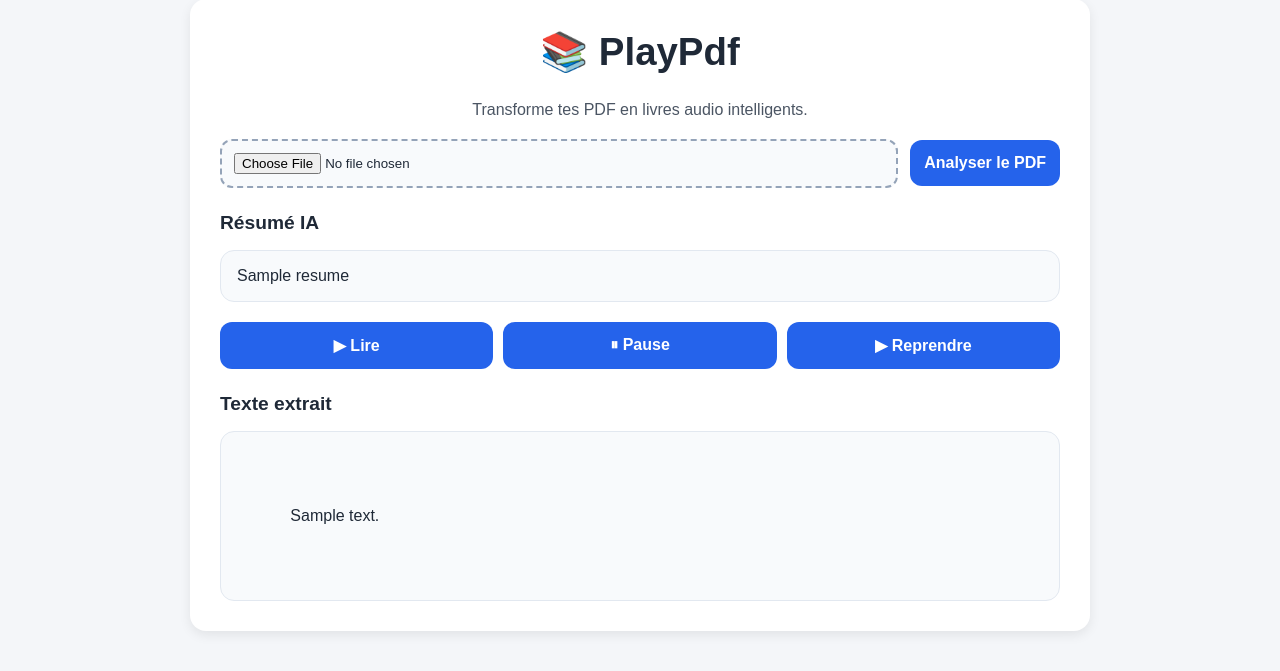
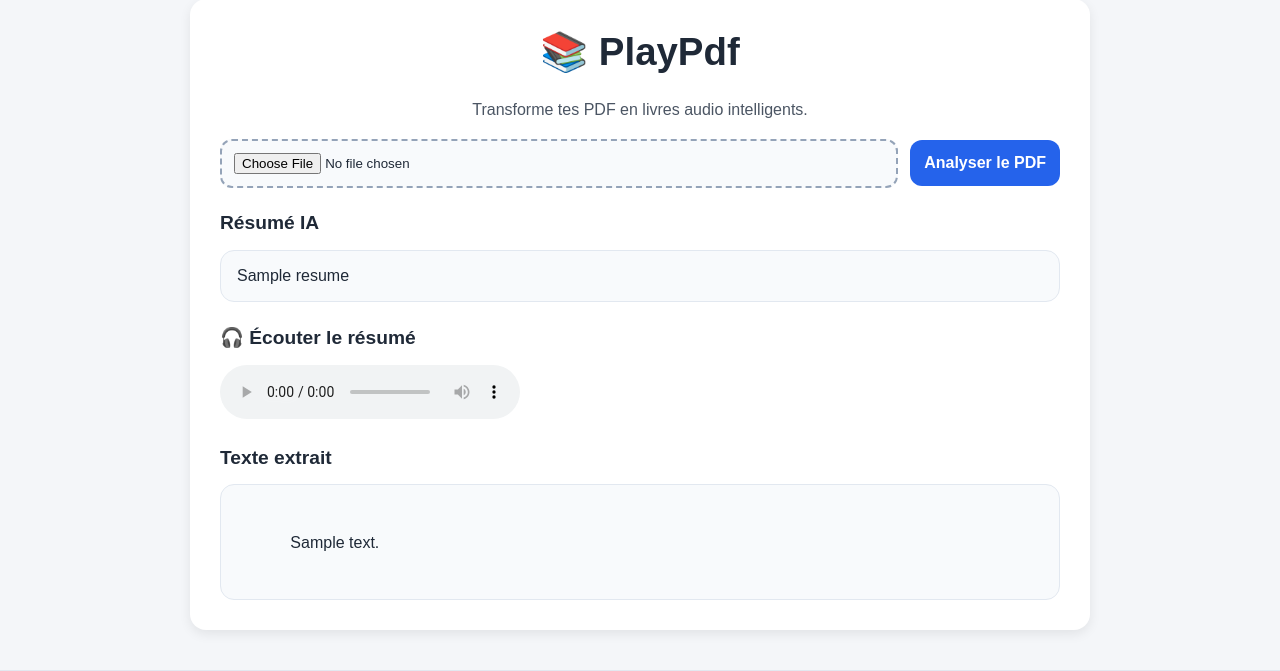
Before and after one commit to Obed236/PlayPdf, a Flask app: template templates/index.html in a window 1280 px wide. Shown: the part 41-712 px from the top of the page. Run offline with Flask 3, Linux system fonts and the light colour scheme; the template is opened without the code that fills it: most values are stand-ins (such as "Sample title", 1, 10 or a date in 2020).

Commit message:
Ajout synthese vocale gTTS

```diff
--- a/app.py
+++ b/app.py
@@ -1,15 +1,20 @@
 from flask import Flask, render_template, request
 import fitz
 import os
+from gtts import gTTS
 
 app = Flask(__name__)
 
 UPLOAD_FOLDER = "uploads"
+AUDIO_FOLDER = "static"
+
 os.makedirs(UPLOAD_FOLDER, exist_ok=True)
+os.makedirs(AUDIO_FOLDER, exist_ok=True)
 
 app.config["UPLOAD_FOLDER"] = UPLOAD_FOLDER
 
 
+# Extraction du texte du PDF
 def extraire_pdf(chemin):
     texte = ""
 
@@ -23,6 +28,7 @@ def extraire_pdf(chemin):
     return texte
 
 
+# Résumé simple (temporaire avant l'IA)
 def resume_simple(texte):
     phrases = texte.split(".")
 
@@ -31,11 +37,32 @@ def resume_simple(texte):
     return resume
 
 
+# Génération audio
+def generer_audio(texte):
+
+    if not texte.strip():
+        return None
+
+    fichier_audio = "static/resume.mp3"
+
+    tts = gTTS(
+        text=texte[:3000],
+        lang="fr"
+    )
+
+    tts.save(fichier_audio)
+
+    return fichier_audio
+
+
+
 @app.route("/", methods=["GET", "POST"])
 def accueil():
 
     texte = ""
     resume = ""
+    audio = None
+
 
     if request.method == "POST":
 
@@ -48,16 +75,23 @@ def accueil():
 
         fichier.save(chemin)
 
+
         texte = extraire_pdf(chemin)
 
         resume = resume_simple(texte)
 
 
+        audio = generer_audio(resume)
+
+
+
     return render_template(
         "index.html",
         texte=texte,
-        resume=resume
+        resume=resume,
+        audio=audio
     )
+
 
 
 if __name__ == "__main__":
--- a/requirements.txt
+++ b/requirements.txt
@@ -1,3 +1,4 @@
 Flask
 PyMuPDF
 gunicorn
+gtts
--- a/templates/index.html
+++ b/templates/index.html
@@ -8,11 +8,11 @@
 
     <link rel="stylesheet" href="/static/style.css">
     <meta name="viewport" content="width=device-width, initial-scale=1.0">
+
 </head>
 
 
 <body>
-
 
     <div class="container">
 
@@ -38,51 +38,38 @@
         <h2>Résumé IA</h2>
 
         <div class="box">
-
             {{resume}}
-
         </div>
 
 
+        {% if audio %}
 
-        <div class="buttons">
+        <h2>🎧 Écouter le résumé</h2>
 
-            <button onclick="lire()">
-                ▶ Lire
-            </button>
+        <audio controls>
+            <source src="/{{audio}}" type="audio/mpeg">
+            Votre navigateur ne supporte pas l'audio.
+        </audio>
 
-
-            <button onclick="pause()">
-                ⏸ Pause
-            </button>
-
-
-            <button onclick="reprendre()">
-                ▶ Reprendre
-            </button>
-
-
-        </div>
+        {% endif %}
 
 
 
         <h2>Texte extrait</h2>
 
         <div class="box texte">
-
             {{texte}}
-
         </div>
 
 
     </div>
 
 
-    <script src="/static/script.js"></script>
     <footer class="footer">
         © 2026 PlayPdf — Tous droits réservés.
     </footer>
 
+
 </body>
 
 </html>
```
